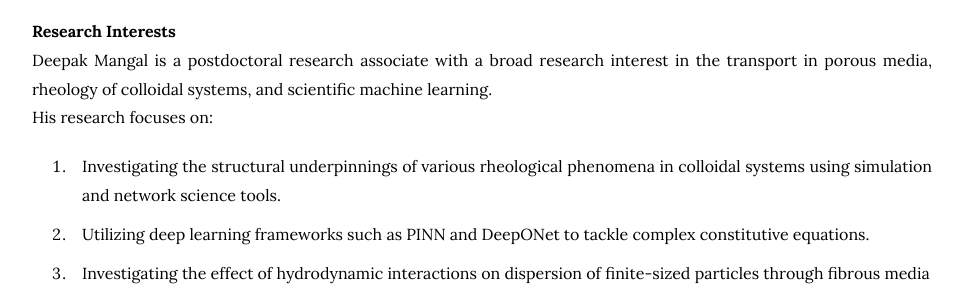
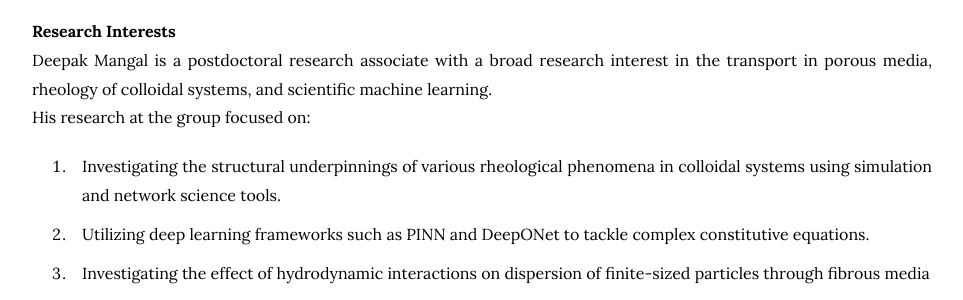
Before and after one commit to procf/procf.github.io, a Jekyll site: the page built from _members/deepak-mangal.md, in a window 1280 px wide and 900 px high, scrolled down 749 px. Shown: the part 153-453 px from the top of the window, without its empty margins (158-1121 px from the left). Built offline with Jekyll 4.4.1, drawn with Linux system fonts in a browser that asks for light colours; nearby versions of some CDN libraries.

Commit message:
Update deepak-mangal.md

```diff
--- a/_members/deepak-mangal.md
+++ b/_members/deepak-mangal.md
@@ -52,7 +52,7 @@ topics: # must be "sim" "net" "ml" or "blood"
 <br>
 Deepak Mangal is a postdoctoral research associate with a broad research interest in the transport in porous media, rheology of colloidal systems, and scientific machine learning.
 <br>
-His research focuses on:
+His research at the group focused on:
 1. Investigating the structural underpinnings of various rheological phenomena in colloidal systems using simulation and network science tools.
 2. Utilizing deep learning frameworks such as PINN and DeepONet to tackle complex constitutive equations.
 3. Investigating the effect of hydrodynamic interactions on dispersion of finite-sized particles through fibrous media
```
Also changed, not shown: other parts of _members/deepak-mangal.md (+1 -1 lines).
